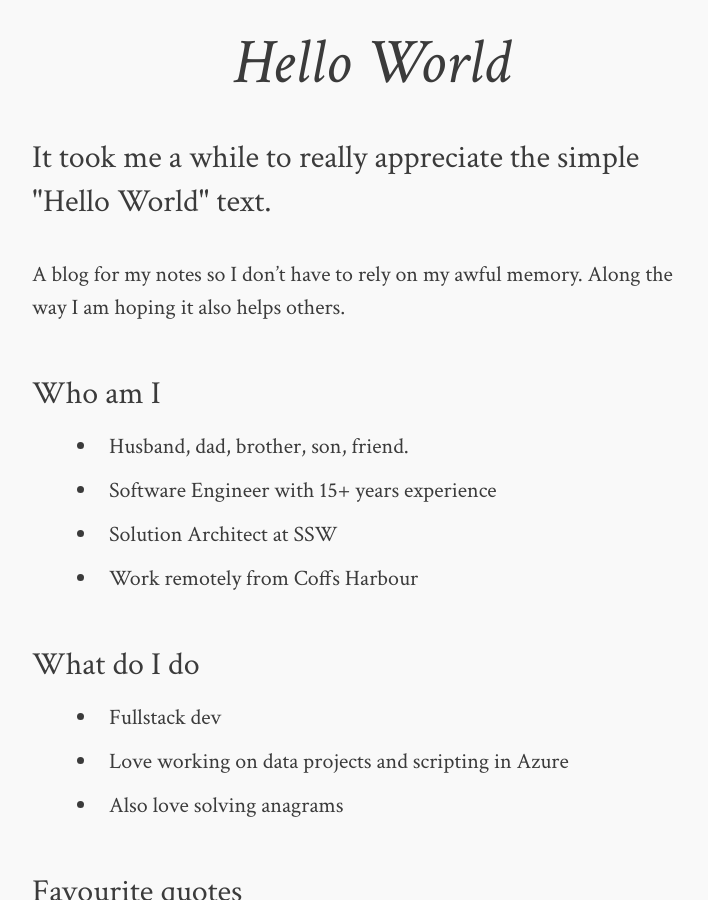
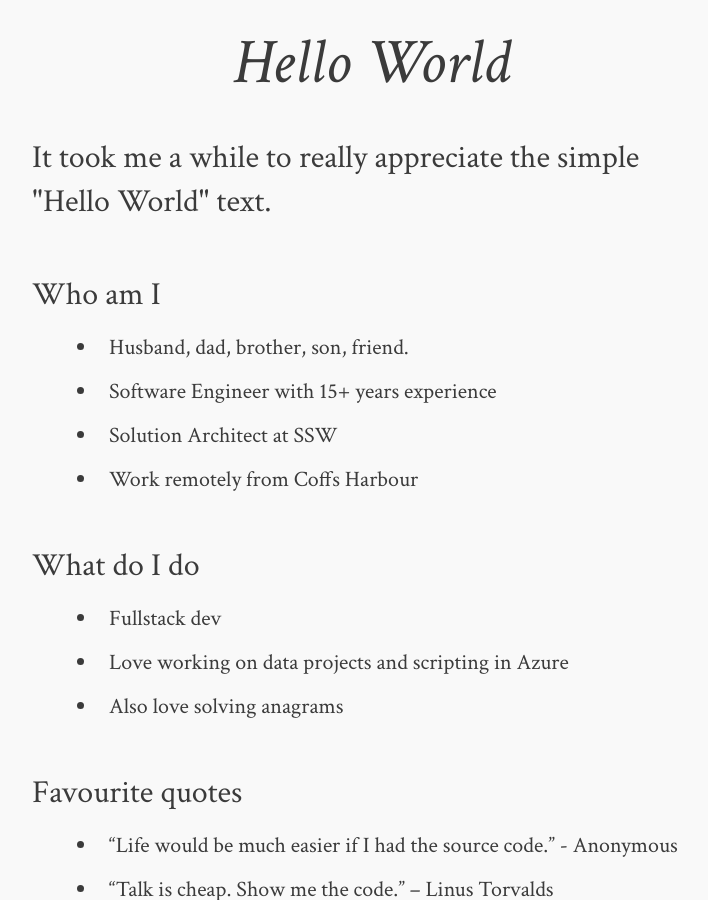
Before and after one commit to premradhakrishnan/premradhakrishnan.github.io, a Jekyll site: the page built from about.md, in a window 1280 px wide and 900 px high, scrolled down 610 px. Shown: the whole window, without its empty margins (268-976 px from the left). Built offline with Jekyll 4.4.1, drawn with Linux system fonts in a browser that asks for light colours; comment, search, counter and statistics services are not loaded.

Commit message:
About me

```diff
--- a/about.md
+++ b/about.md
@@ -7,8 +7,6 @@ tags: [about, Prem]
 image:
   feature: soft-trees.jpg
 ---
-
-A blog for my notes so I don't have to rely on my awful memory. Along the way I am hoping it also helps others.
 
 ### Who am I
 * Husband, dad, brother, son, friend.
```
